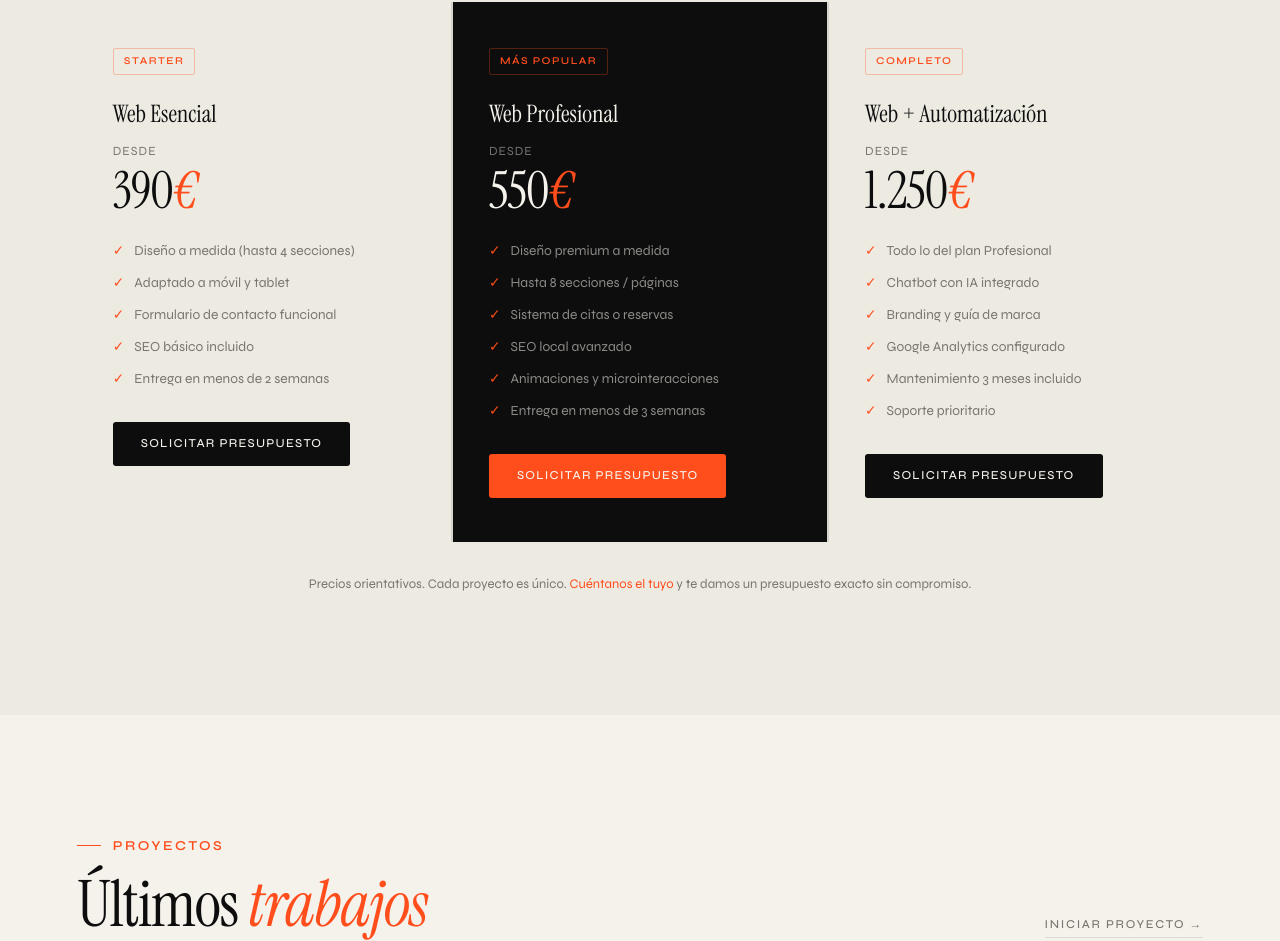
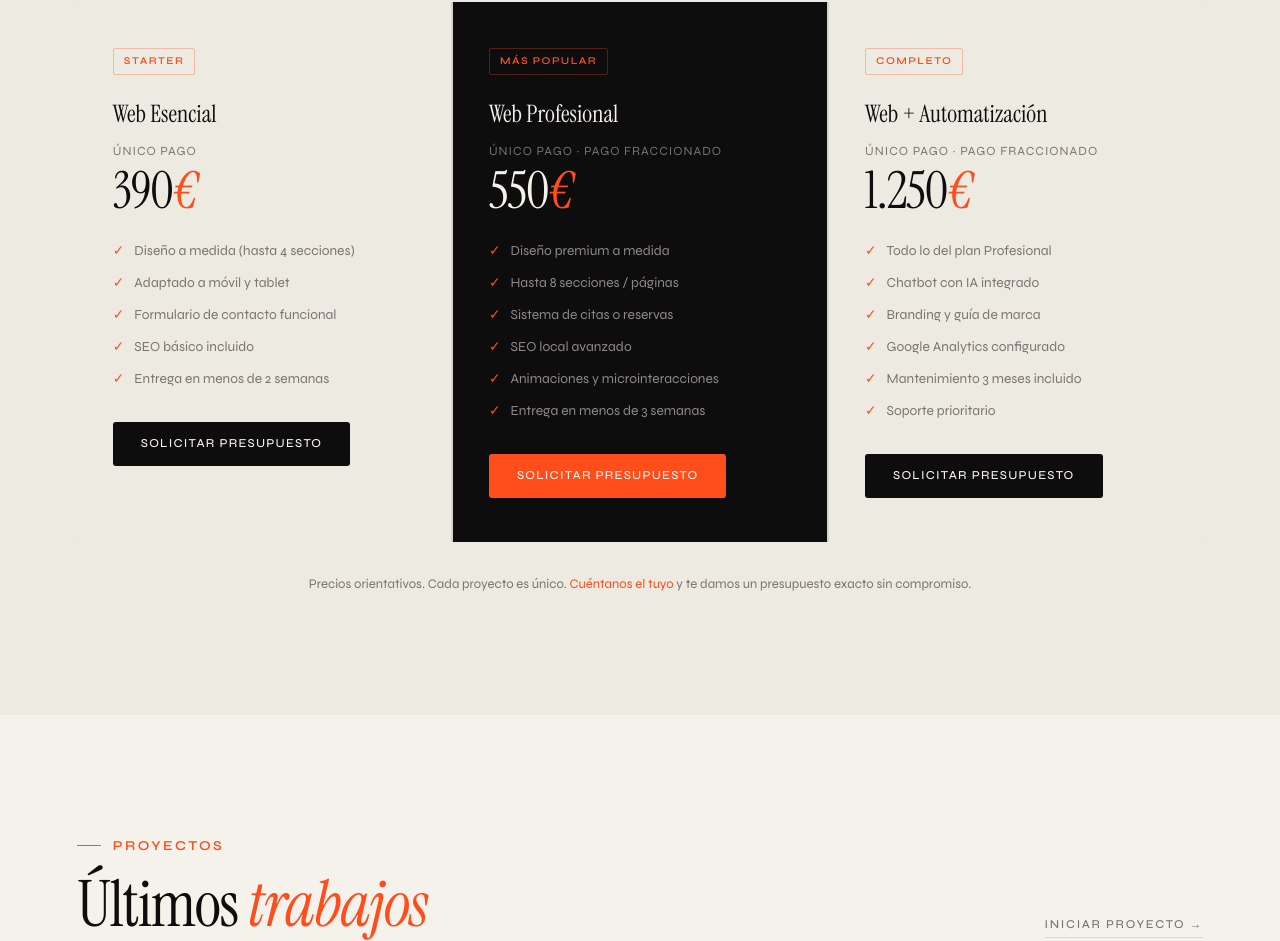
Before and after one commit to danielzhrod/elevon, a Next.js app: page / in a window 1280 px wide. Shown: the part 2124-3065 px from the top of the page. Built offline with nearby package versions, Linux system fonts and the light colour scheme; no server answers.

Commit message:
Precios: etiquetas pago único y fraccionado

```diff
--- a/components/Precios.jsx
+++ b/components/Precios.jsx
@@ -1,8 +1,8 @@
 export default function Precios() {
   const plans = [
-    { valor: <>390<em>€</em></>,  badge: 'Starter',      nombre: 'Web Esencial',         desde: 'Desde', items: [ 'Diseño a medida (hasta 4 secciones)', 'Adaptado a móvil y tablet', 'Formulario de contacto funcional', 'SEO básico incluido', 'Entrega en menos de 2 semanas', ], cta: 'Solicitar presupuesto', featured: false, },
-    { valor: <>550<em>€</em></>,  badge: 'Más popular',  nombre: 'Web Profesional',      desde: 'Desde', items: [ 'Diseño premium a medida', 'Hasta 8 secciones / páginas', 'Sistema de citas o reservas', 'SEO local avanzado', 'Animaciones y microinteracciones', 'Entrega en menos de 3 semanas', ], cta: 'Solicitar presupuesto', featured: true, },
-    { valor: <>1.250<em>€</em></>,badge: 'Completo',     nombre: 'Web + Automatización', desde: 'Desde', items: [ 'Todo lo del plan Profesional', 'Chatbot con IA integrado', 'Branding y guía de marca', 'Google Analytics configurado', 'Mantenimiento 3 meses incluido', 'Soporte prioritario', ], cta: 'Solicitar presupuesto', featured: false, },
+    { valor: <>390<em>€</em></>,   badge: 'Starter',     nombre: 'Web Esencial',         desde: 'Único pago',                          items: [ 'Diseño a medida (hasta 4 secciones)', 'Adaptado a móvil y tablet', 'Formulario de contacto funcional', 'SEO básico incluido', 'Entrega en menos de 2 semanas', ], cta: 'Solicitar presupuesto', featured: false, },
+    { valor: <>550<em>€</em></>,   badge: 'Más popular', nombre: 'Web Profesional',      desde: 'Único pago · Pago fraccionado',       items: [ 'Diseño premium a medida', 'Hasta 8 secciones / páginas', 'Sistema de citas o reservas', 'SEO local avanzado', 'Animaciones y microinteracciones', 'Entrega en menos de 3 semanas', ], cta: 'Solicitar presupuesto', featured: true, },
+    { valor: <>1.250<em>€</em></>, badge: 'Completo',    nombre: 'Web + Automatización', desde: 'Único pago · Pago fraccionado',       items: [ 'Todo lo del plan Profesional', 'Chatbot con IA integrado', 'Branding y guía de marca', 'Google Analytics configurado', 'Mantenimiento 3 meses incluido', 'Soporte prioritario', ], cta: 'Solicitar presupuesto', featured: false, },
   ];
 
   return (
```
